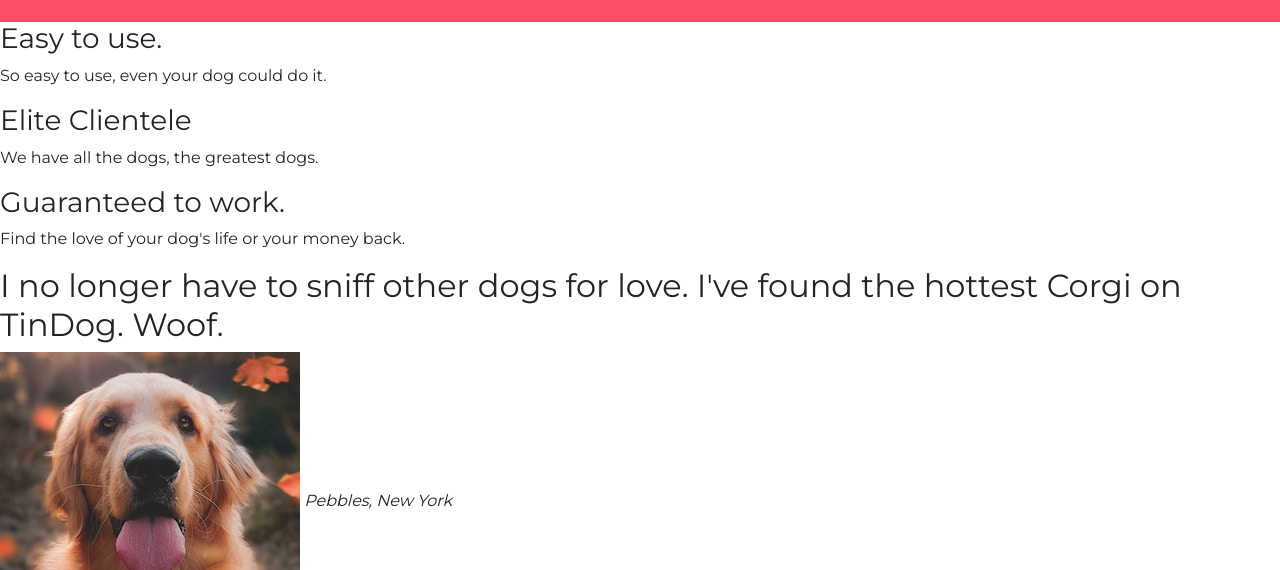
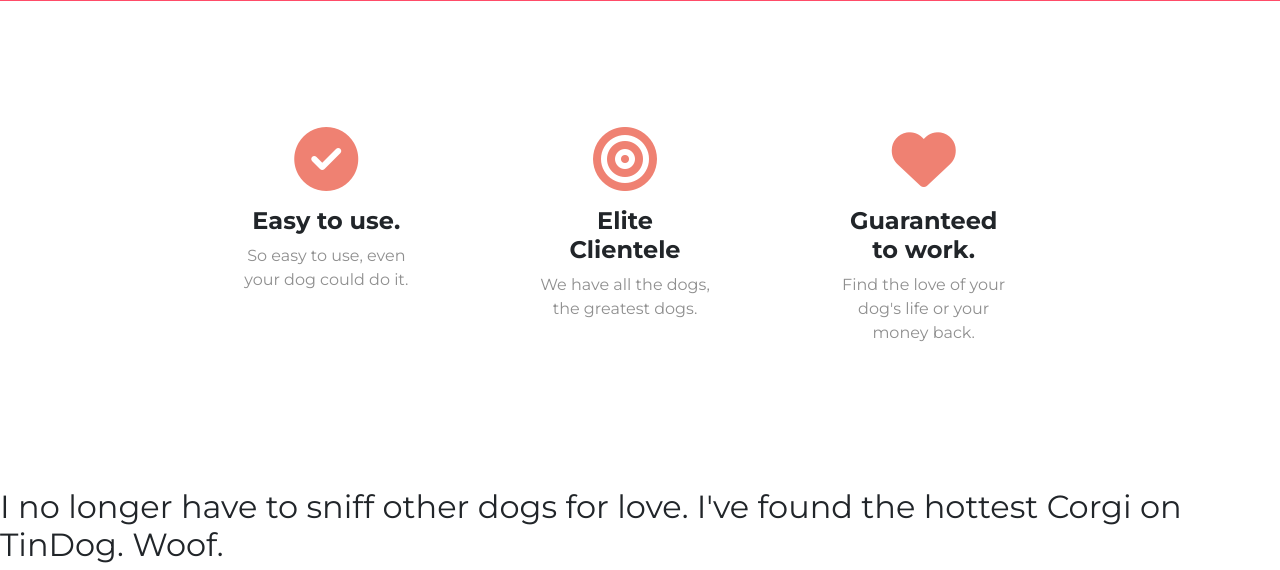
Before and after one commit to Dearmann/bootstrap-learning, a plain HTML site: page index.html in a window 1280 px wide. Shown: the part 759-1329 px from the top of the page. Drawn offline with nearby package versions, Linux system fonts and the light colour scheme.

Commit message:
Features section

```diff
--- a/css/styles.css
+++ b/css/styles.css
@@ -30,15 +30,50 @@ body {
     font-size: 3.5rem;
     font-weight: 900;
     line-height: 1.5;
-    margin-top: 10%;
+    margin-top: 5%;
     width: 80%;
 }
 
 .phone-image {
     transform: rotate(25deg);
-    width: 53%;
+    width: 60%;
+    position: absolute;
 }
 
 .download-button {
     margin: 5% 3% 5% 0;
 }
+
+#features {
+    padding: 5% 15%;
+    /* position: relative;
+    bottom: 200px; */
+    background-color: white;
+    position: relative;
+}
+
+.feature-box {
+    text-align: center;
+    padding: 7%;
+}
+
+.features-icon {
+    color: #ef8172;
+    /* font-size: 4rem; */
+    margin-bottom: 1rem;
+}
+
+.features-icon:hover {
+    color: #ff4c68;
+}
+
+.feature-title {
+    font-weight: bold;
+    font-size: 1.5rem;
+}
+
+.feature-description {
+    color: #8f8f8f;
+    /* margin: auto;
+    width: 60%; */
+}
--- a/index.html
+++ b/index.html
@@ -15,7 +15,7 @@
   <!-- Google Fonts -->
   <link rel="preconnect" href="https://fonts.googleapis.com">
   <link rel="preconnect" href="https://fonts.gstatic.com" crossorigin>
-  <link href="https://fonts.googleapis.com/css2?family=Montserrat:wght@400;900&family=Ubuntu&display=swap"
+  <link href="https://fonts.googleapis.com/css2?family=Montserrat:wght@400;700;900&family=Ubuntu&display=swap"
     rel="stylesheet">
 
   <!-- Font Awesome -->
@@ -79,16 +79,25 @@
 
   <!-- Features -->
 
-  <section id="features">
+  <section class="row container-fluid" id="features">
 
-    <h3>Easy to use.</h3>
-    <p>So easy to use, even your dog could do it.</p>
+    <div class="feature-box col-lg-4">
+      <i class="fas fa-check-circle fa-4x features-icon"></i>
+      <h3 class="feature-title">Easy to use.</h3>
+      <p class="feature-description">So easy to use, even your dog could do it.</p>
+    </div>
 
-    <h3>Elite Clientele</h3>
-    <p>We have all the dogs, the greatest dogs.</p>
+    <div class="feature-box col-lg-4">
+      <i class="fas fa-bullseye fa-4x features-icon"></i>
+      <h3 class="feature-title">Elite Clientele</h3>
+      <p class="feature-description">We have all the dogs, the greatest dogs.</p>
+    </div>
 
-    <h3>Guaranteed to work.</h3>
-    <p>Find the love of your dog's life or your money back.</p>
+    <div class="feature-box col-lg-4">
+      <i class="fas fa-heart fa-4x features-icon"></i>
+      <h3 class="feature-title">Guaranteed to work.</h3>
+      <p class="feature-description">Find the love of your dog's life or your money back.</p>
+    </div>
 
   </section>
 
```
